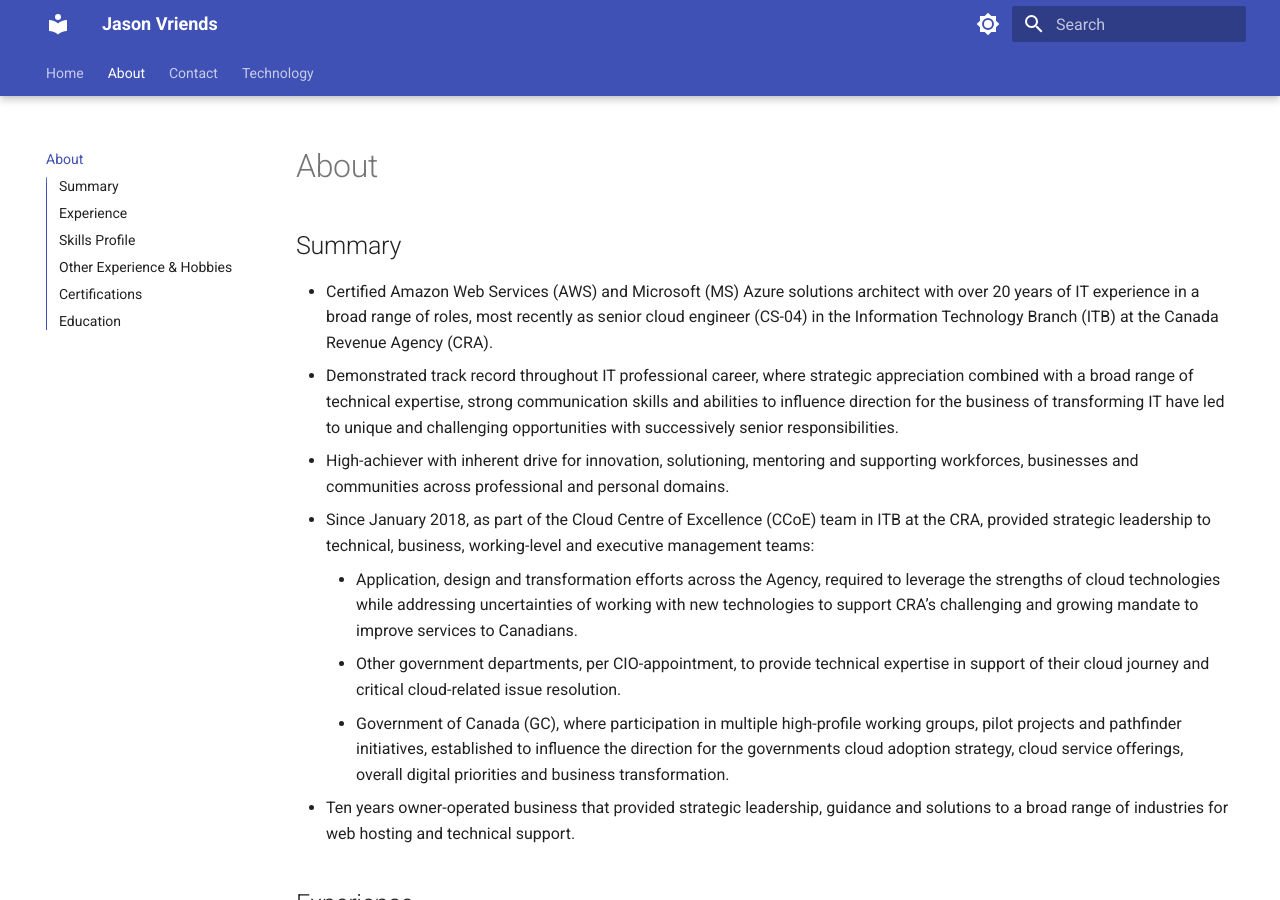
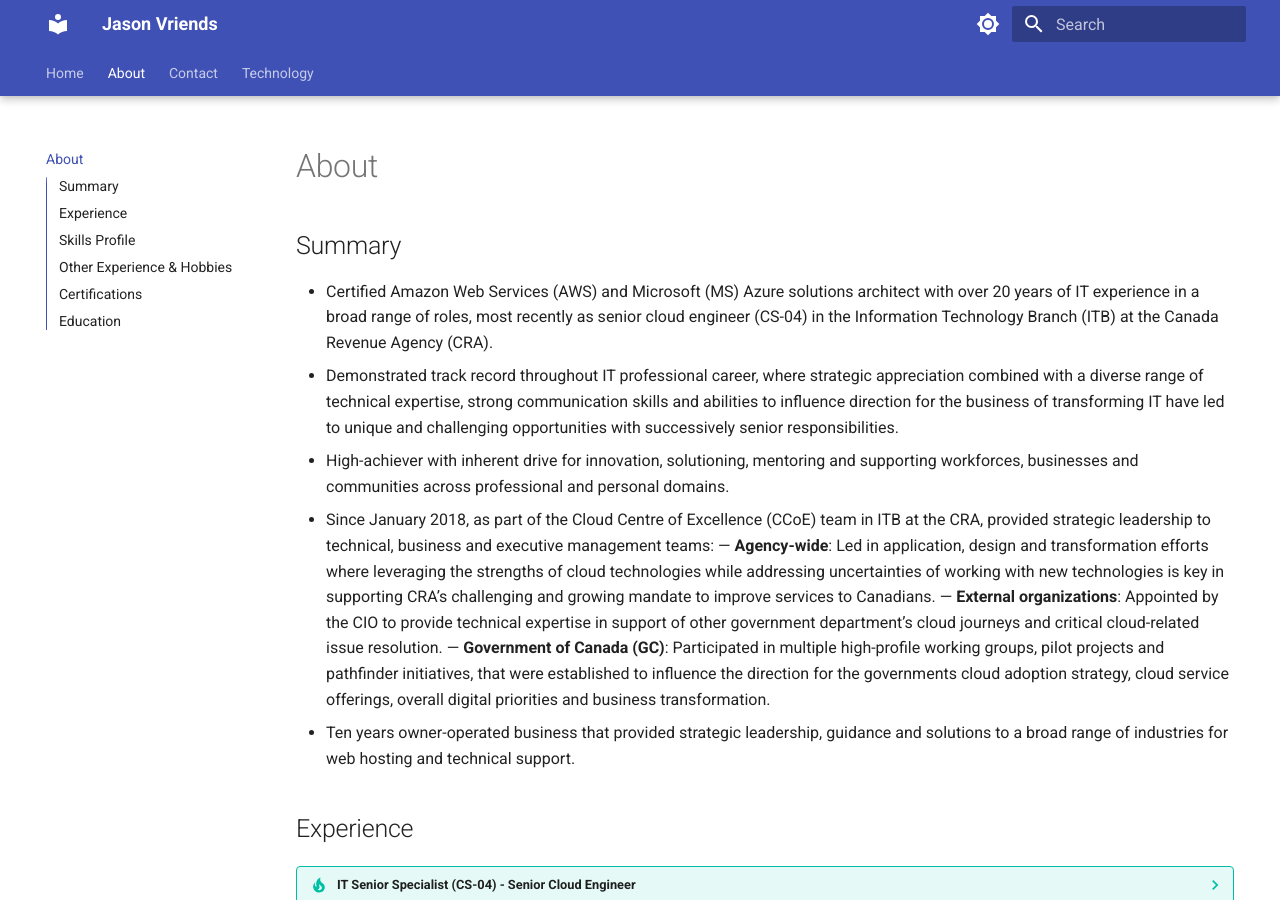
Before and after one commit to jasonvriends/kb, an MkDocs documentation site: the page built from docs/about.md, in a window 1280 px wide and 900 px high. Built offline with MkDocs 1.6.1 and Material for MkDocs 9.7.7, drawn with Linux system fonts in a browser that asks for light colours.

Commit message:
Update about.md

```diff
--- a/docs/about.md
+++ b/docs/about.md
@@ -2,12 +2,12 @@
 
 ## Summary
 - Certified Amazon Web Services (AWS) and Microsoft (MS) Azure solutions architect with over 20 years of IT experience in a broad range of roles, most recently as senior cloud engineer (CS-04) in the Information Technology Branch (ITB) at the Canada Revenue Agency (CRA).
-- Demonstrated track record throughout IT professional career, where strategic appreciation combined with a broad range of technical expertise, strong communication skills and abilities to influence direction for the business of transforming IT have led to unique and challenging opportunities with successively senior responsibilities.
+- Demonstrated track record throughout IT professional career, where strategic appreciation combined with a diverse range of technical expertise, strong communication skills and abilities to influence direction for the business of transforming IT have led to unique and challenging opportunities with successively senior responsibilities.
 - High-achiever with inherent drive for innovation, solutioning, mentoring and supporting workforces, businesses and communities across professional and personal domains.
-- Since January 2018, as part of the Cloud Centre of Excellence (CCoE) team in ITB at the CRA, provided strategic leadership to technical, business, working-level and executive management teams:
-    - Application, design and transformation efforts across the Agency, required to leverage the strengths of cloud technologies while addressing uncertainties of working with new technologies to support CRA’s challenging and growing mandate to improve services to Canadians.
-    - Other government departments, per CIO-appointment, to provide technical expertise in support of their cloud journey and critical cloud-related issue resolution.
-    - Government of Canada (GC), where participation in multiple high-profile working groups, pilot projects and pathfinder initiatives, established to influence the direction for the governments cloud adoption strategy, cloud service offerings, overall digital priorities and business transformation.
+- Since January 2018, as part of the Cloud Centre of Excellence (CCoE) team in ITB at the CRA, provided strategic leadership to technical, business and executive management teams:
+    — **Agency-wide**: Led in  application, design and transformation efforts where leveraging the strengths of cloud technologies while addressing uncertainties of working with new technologies is key in supporting CRA’s challenging and growing mandate to improve services to Canadians.
+    — **External organizations**: Appointed by the CIO to provide technical expertise in support of other government department’s cloud journeys and critical cloud-related issue resolution.
+    — **Government of Canada (GC)**: Participated in multiple high-profile working groups, pilot projects and pathfinder initiatives, that were established to influence the direction for the governments cloud adoption strategy, cloud service offerings, overall digital priorities and business transformation.
 - Ten years owner-operated business that provided strategic leadership, guidance and solutions to a broad range of industries for web hosting and technical support.
 
 ## Experience
```
